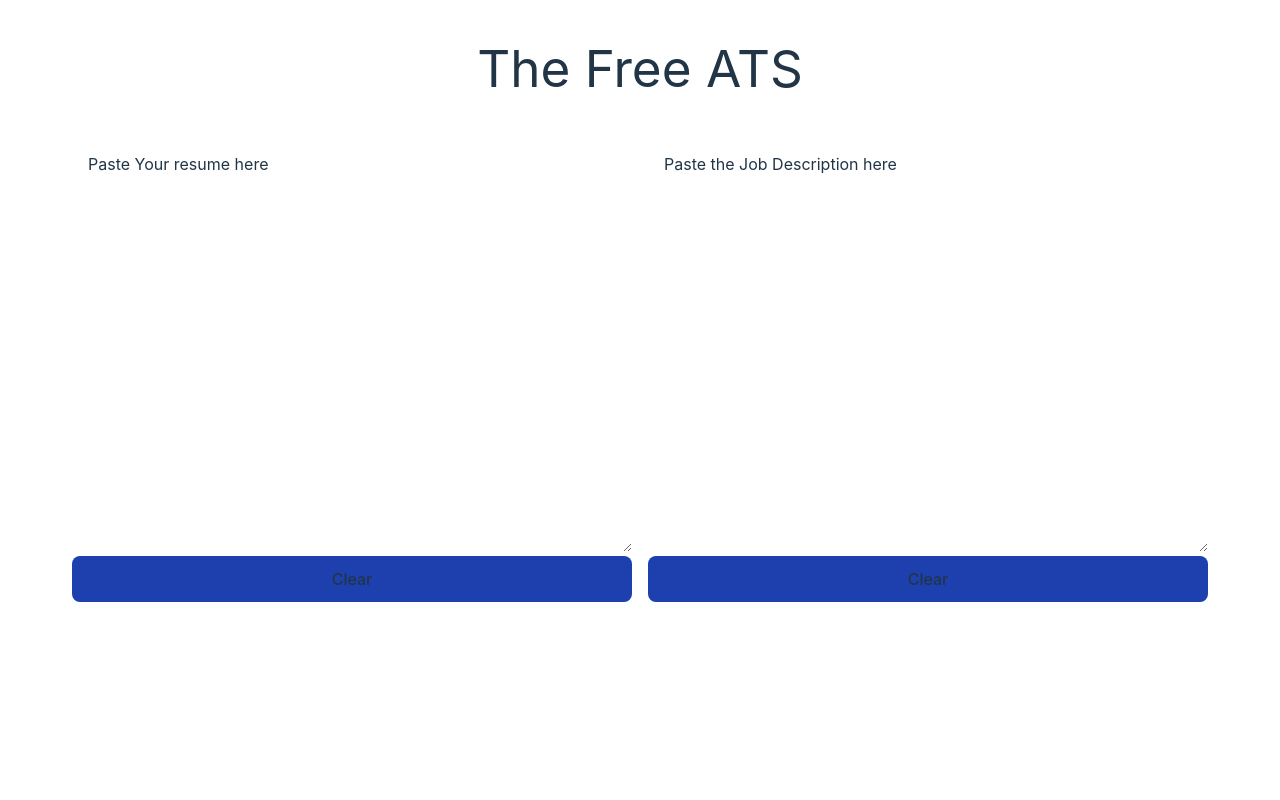
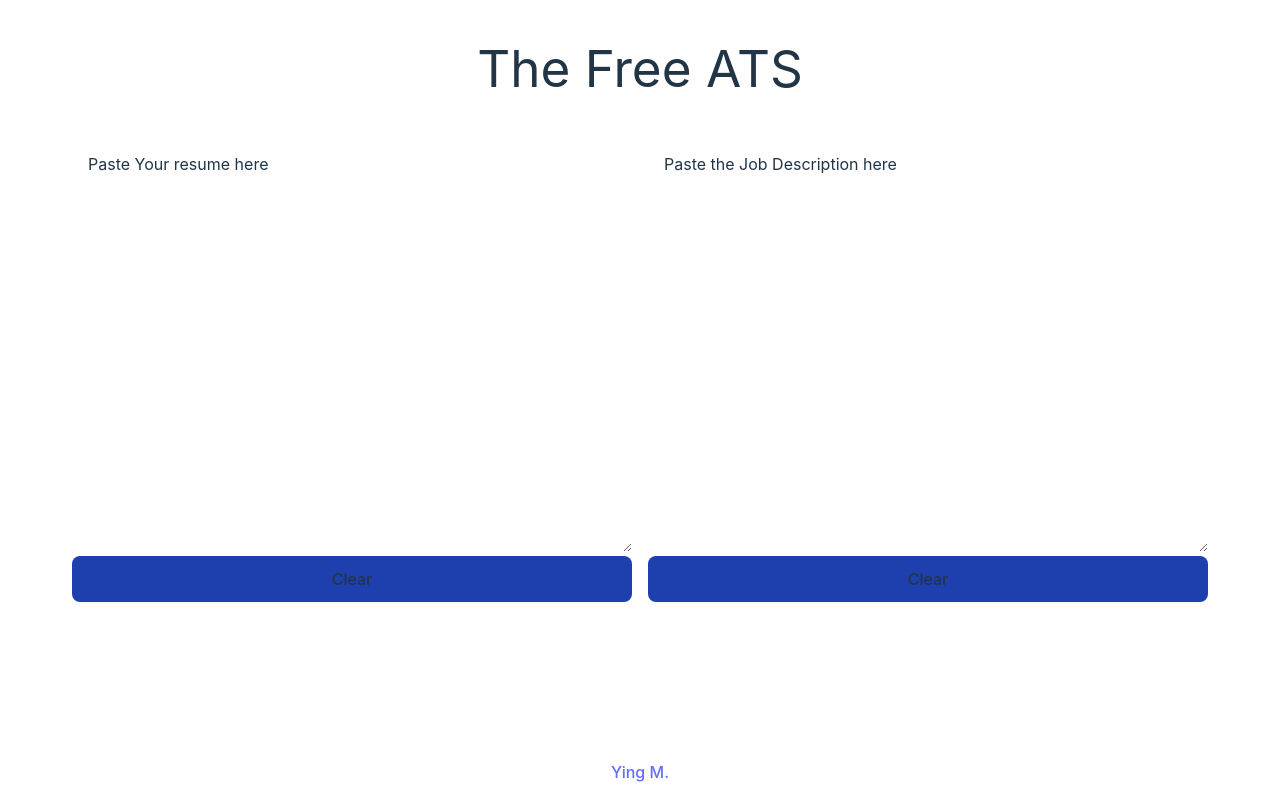
Before and after one commit to Ymahasin/ats, a React (Vite) app: page / in a window 1280 px wide. Built offline with nearby package versions, Linux system fonts and the light colour scheme.

Commit message:
add credits component

```diff
--- a/package.json
+++ b/package.json
@@ -6,7 +6,7 @@
   "type": "module",
   "scripts": {
     "dev": "vite",
-    "build": "tsc -b && vite build",
+    "build": "tsc && vite build --mode production && cp ./dist/index.html ./dist/404.html",
     "lint": "eslint . --ext ts,tsx --report-unused-disable-directives --max-warnings 0",
     "preview": "vite preview"
   },
--- a/src/App.tsx
+++ b/src/App.tsx
@@ -6,6 +6,7 @@ import { MatchGauge } from "./components/MatchGauge";
 import { getMatchScore } from "./helpers/CalculateMatch";
 import { Values, wordObject } from "./types/Words";
 import { Tips } from "./components/Tips";
+import { Credits } from "./components/Credits";
 
 function App() {
   // contains the resume body as a map of words (that have been cleaned and validated) and their count
@@ -70,6 +71,10 @@ function App() {
           />
         </div>
       )}
+
+      <div className="flex flex-row w-screen absolute bottom-0 justify-center p-4">
+        <Credits />
+      </div>
     </div>
   );
 }
--- /dev/null
+++ b/src/components/Credits.tsx
@@ -0,0 +1,11 @@
+export const Credits = () => {
+  return (
+    <a
+      target="_blank"
+      rel="noopener noreferrer"
+      href="https://www.linkedin.com/in/yingmah/"
+    >
+      Ying M.
+    </a>
+  );
+};
```
